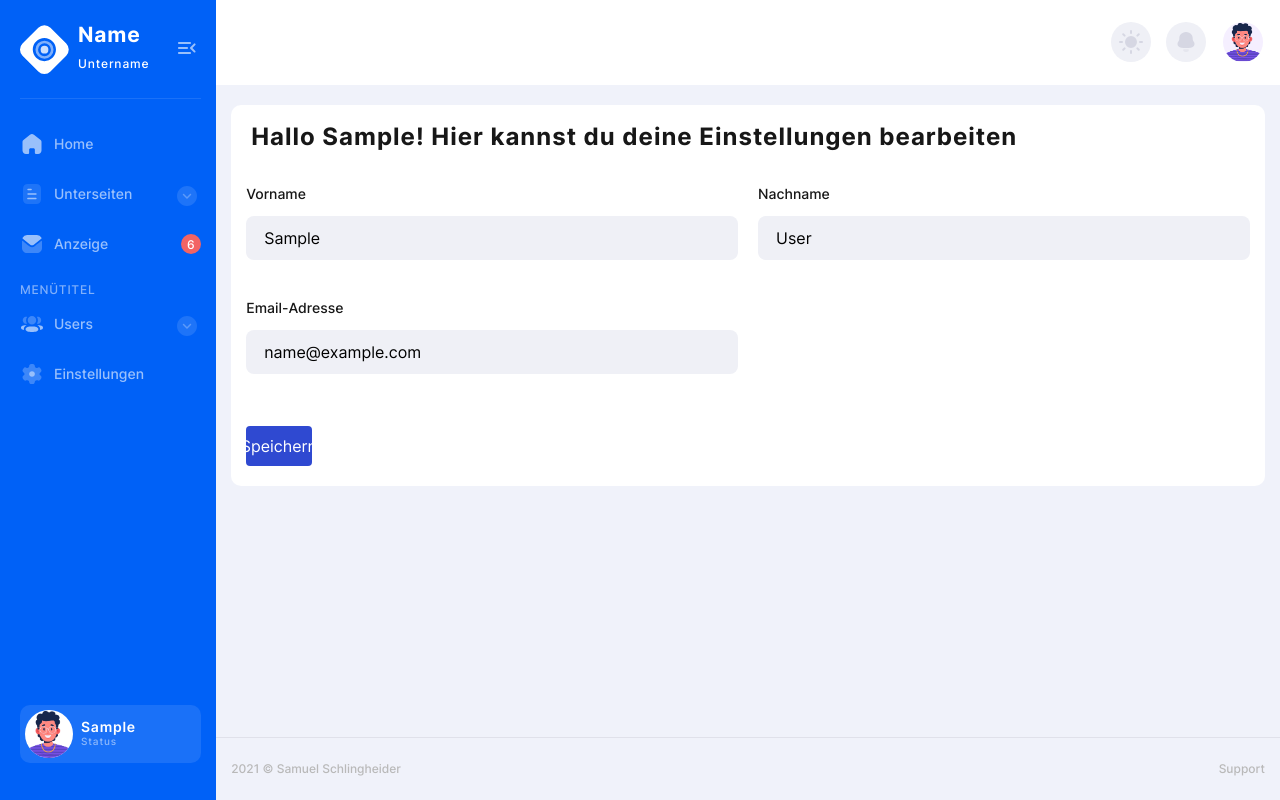
After one commit to leumas244/presentation_creator_website, a Django app: page /Einstellungen/ in a window 1280 px wide. The commit adds this page. Run offline with Django 3.2, Linux system fonts and the light colour scheme; the visitor is signed in with stand-in values (Sample User, id 1); some libraries are stand-ins or nearby versions.

Commit message:
Einstellungen hinzugefügt

```diff
--- /dev/null
+++ b/home/templates/sites/settings.html
@@ -0,0 +1,63 @@
+{% extends 'base.html' %}
+
+{% block head %}
+<title>Einstellungen</title>
+{% endblock %}
+
+{% block main %}
+<article class="white-block">
+    <div class="top-cat-title">
+        <h2>Hallo {{ user.first_name }}! Hier kannst du deine Einstellungen bearbeiten</h2>
+    </div>
+    <br>
+    <form method="POST">
+        {% csrf_token %}
+        <ul class="top-cat-list">
+            <li>
+                <div class="row">
+                    <div class="col-md-6">
+                        <label class="form-label-wrapper">
+                            <p class="form-label">Vorname</p>
+                            <input id="firstname" name="firstname" class="form-input" type="text"
+                                   value="{{ user.first_name }}"
+                                   required>
+                        </label>
+                    </div>
+                    <div class="col-md-6">
+                        <label class="form-label-wrapper">
+                            <p class="form-label">Nachname</p>
+                            <input id="lastname" name="lastname" class="form-input" type="text"
+                                   value="{{ user.last_name }}"
+                                   required>
+                        </label>
+                    </div>
+                </div>
+            </li>
+            <br>
+            <li>
+                <div class="row">
+                    <div class="col-md-6">
+                        <label class="form-label-wrapper">
+                            <p class="form-label">Email-Adresse</p>
+                            <input id="email" name="email" class="form-input" type="text"
+                                   value="{{ user.email }}"
+                                   required>
+                        </label>
+                    </div>
+                </div>
+            </li>
+        </ul>
+        <br>
+        <br>
+        <div class="row">
+            <div class="col-md-1">
+                <form>
+                    <button class="form-btn primary-default-btn transparent-btn" type="submit">
+                        Speichern
+                    </button>
+                </form>
+            </div>
+        </div>
+    </form>
+</article>
+{% endblock %}
--- a/home/templates/topbar.html
+++ b/home/templates/topbar.html
@@ -61,7 +61,7 @@
                 </button>
                 <ul class="users-item-dropdown nav-user-dropdown dropdown">
                     <li>
-                        <a href="##">
+                        <a href="{% url 'settings' %}">
                             <i data-feather="settings" aria-hidden="true"></i>
                             <span>Einstellungen</span>
                         </a>
--- a/home/urls.py
+++ b/home/urls.py
@@ -1,6 +1,5 @@
 from django.urls import path
-from django.contrib.auth.views import LoginView, LogoutView, PasswordChangeView
-from django.urls import reverse_lazy
+from django.contrib.auth.views import LoginView, LogoutView
 
 from . import views
 
@@ -8,6 +7,6 @@ urlpatterns = [
     path('', views.home, name="home"),
     path('login/', LoginView.as_view(template_name='sites/login.html'), name="login"),
     path('logout/', LogoutView.as_view(), name="logout"),
-    path('change_password/', views.password_change, name="change_password"),
-    # path('profil/', views.profile, name='profile'),
+    path('Passwort-aendern/', views.password_change, name="change_password"),
+    path('Einstellungen/', views.settings, name='settings'),
 ]
--- a/home/views.py
+++ b/home/views.py
@@ -1,5 +1,6 @@
 import re
 
+from django.contrib.auth.models import User
 from django.contrib.auth.forms import PasswordChangeForm
 from django.shortcuts import render, redirect
 from django.contrib import messages
@@ -25,7 +26,6 @@ user_logged_in.connect(loginsuccessful)
 def home(request):
     if request.user.is_authenticated:
         dates = {}
-        messages.success(request, 'Test')
         return render(request, 'sites/home.html', dates)
 
     else:
@@ -43,10 +43,43 @@ def password_change(request):
                 messages.success(request, 'Du hast dein Passwort erfolgreich geändert')
                 return redirect('home')
             else:
-                messages.error(request, str(my_message.group().replace('<ul class="errorlist"><li>', '').replace('</li>', '')))
+                messages.error(request,
+                               str(my_message.group().replace('<ul class="errorlist"><li>', '').replace('</li>', '')))
                 return render(request, 'sites/change_password.html')
         else:
             return render(request, 'sites/change_password.html')
 
     else:
         return redirect('login')
+
+
+def settings(request):
+    if request.user.is_authenticated:
+        if request.method == 'POST':
+            users = User.objects.get(first_name=request.user.first_name)
+            # Nachnamen aendern und Log eintrag dazu erstellen
+            try:
+                if request.POST.get('firstname') != '':
+                    users.first_name = request.POST.get('firstname')
+                    users.save()
+
+                if request.POST.get('lastname') != '':
+                    users.last_name = request.POST.get('lastname')
+                    users.save()
+
+                # Email aendern und Log eintrag dazu erstellen
+                if request.POST.get('email') != '':
+                    users.email = request.POST.get('email')
+                    users.save()
+
+                messages.success(request, 'Du hast erfolgreich deine Einstellungen geaendert!')
+            except:
+                messages.error(request, 'Deine Einstellungen konnten nicht geaendert werden!')
+
+            # Seite neuladen
+            return redirect('home')
+        else:
+            return render(request, 'sites/settings.html')
+
+    else:
+        return redirect('login')
```
